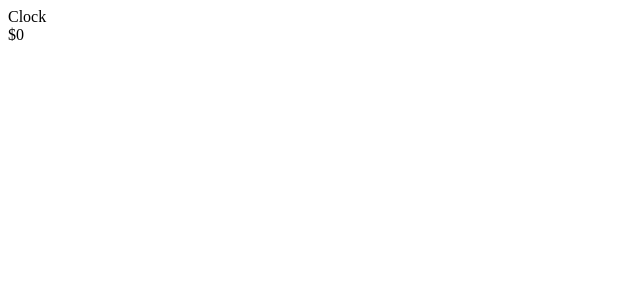
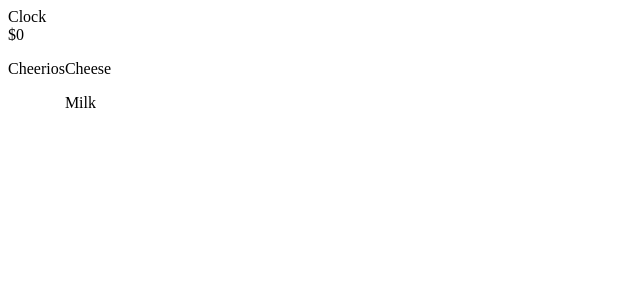
Before and after one commit to whlong1/reactville, a React (Create React App) app: page / in a window 1280 px wide. Shown: the top 300 px of the page, without its empty margins (0-640 px from the left). Built offline with nearby package versions, Linux system fonts and the light colour scheme.

Commit message:
resolve product sorting function

```diff
--- a/src/SuperMarket/Aisle.jsx
+++ b/src/SuperMarket/Aisle.jsx
@@ -2,12 +2,15 @@
 
 const Aisle = (props) => {
 
-  console.log('Aisle', props.list)
-
+  console.log('Aisle', props.productList)
 
   return (
     <div>
-      Aisle
+      {props.productList.map((product, idx) => (
+        <div key={idx}>
+          <p>{product.name}</p>
+        </div>
+      ))}
 
     </div>
   )
--- a/src/SuperMarket/SuperMarket.jsx
+++ b/src/SuperMarket/SuperMarket.jsx
@@ -26,26 +26,21 @@ const SuperMarket = () => {
 
   function groupBy() {
     const sorted = products.reduce(function (aisle, product) {
-      console.log('hello')
       if (!aisle[product['category']]) {
         aisle[product['category']] = []
       }
       aisle[product['category']].push(product)
       return aisle
     }, [])
-    return sorted
+    return Object.values(sorted)
   }
 
 
-
-
   return (
-    <div>
-      {groupBy().map((list, idx)=>(
-        <Aisle key={idx} list={list}/>
+    <div style={{ display: 'flex' }}>
+      {groupBy().map((productList, idx) => (
+        <Aisle key={idx} productList={productList} />
       ))}
-
-
     </div>
   )
 }
```
